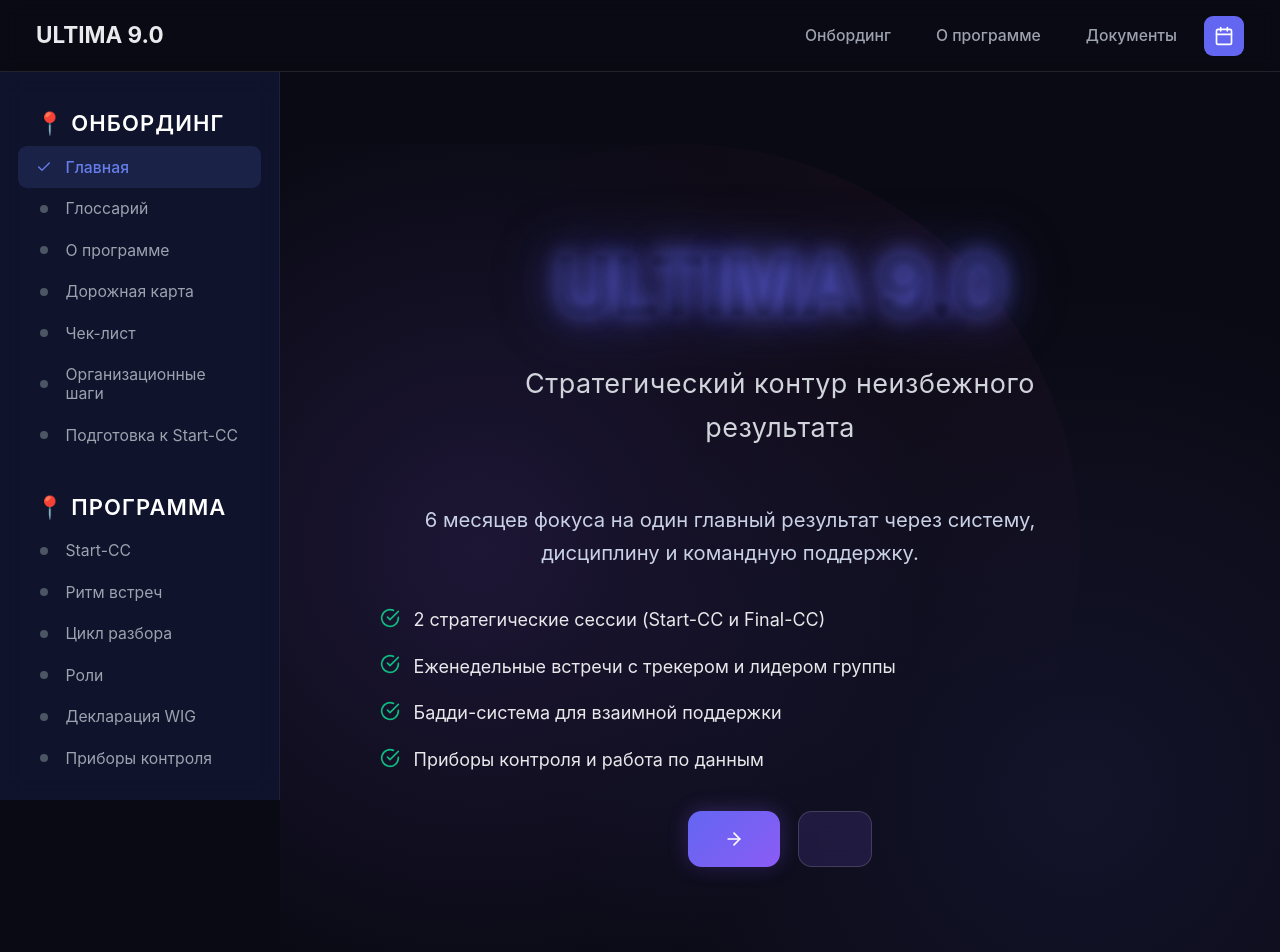
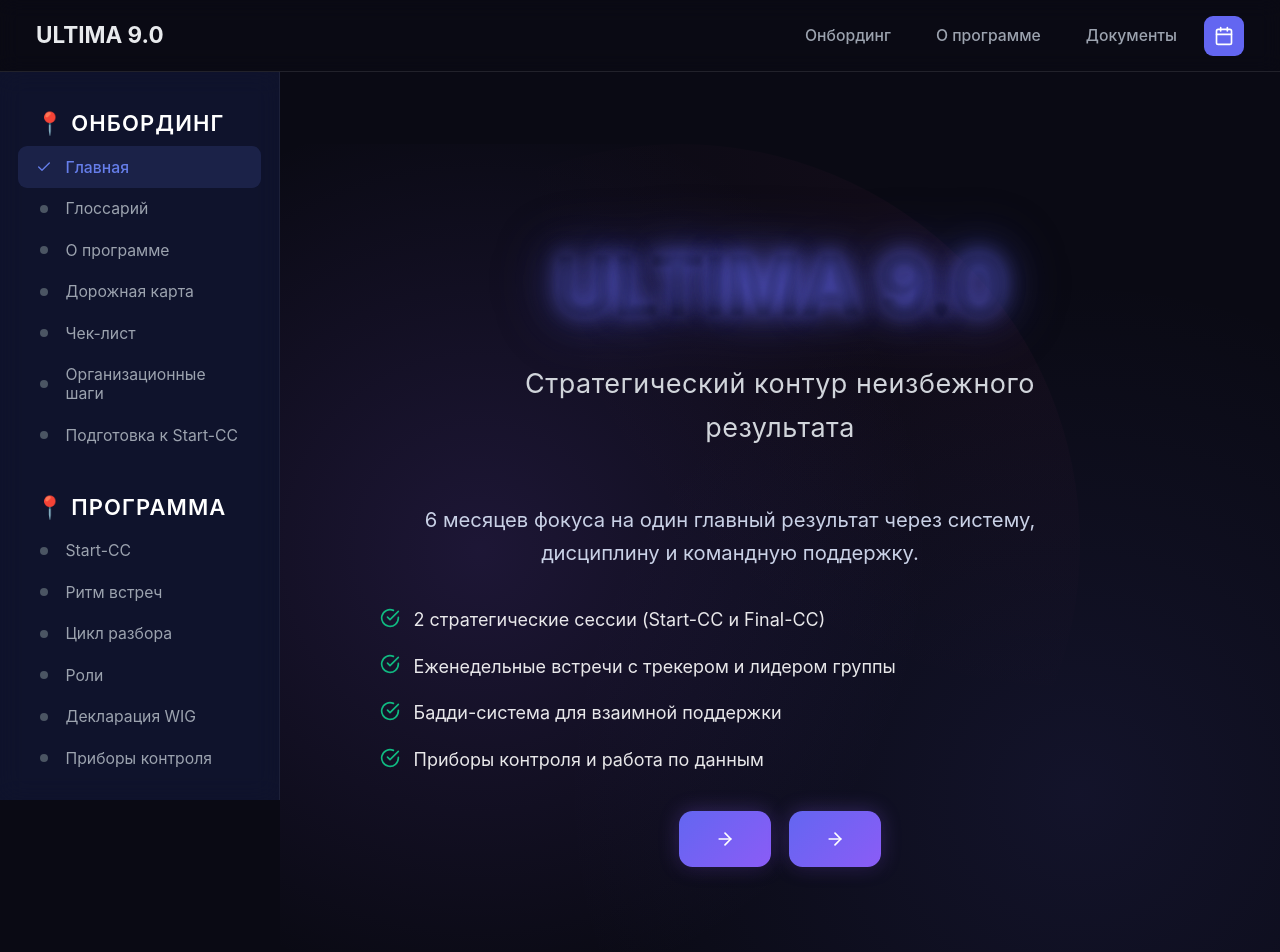
Before and after one commit to catherineYefi/Ultima_Onboarding, a React (Create React App) app: page / in a window 1280 px wide. Shown: the top 952 px of the page. Built offline with nearby package versions, Linux system fonts and the light colour scheme.

Commit message:
links grids buttons

```diff
--- a/src/components/FooterCTA.js
+++ b/src/components/FooterCTA.js
@@ -21,7 +21,7 @@ export default function FooterCTA({ id = "footer", content, scrollToSection, set
             </a>
             <button
               onClick={() => {
-                scrollToSection("prep-ss");
+                scrollToSection("ai-mentor-block");
                 setActiveTab("ai-mentor");
               }}
               className="cta-button secondary large"
--- a/src/components/Hero.js
+++ b/src/components/Hero.js
@@ -76,10 +76,10 @@ export default function Hero({ id = "hero", content, scrollToSection }) {
                 {primaryCTA.label} <ArrowRight size={20} />
               </button>
               <button
-                className="btn btn-secondary btn-lg"
+                className="btn btn-primary btn-lg"
                 onClick={() => handleCTAClick(secondaryCTA.href)}
               >
-                {secondaryCTA.label}
+                {secondaryCTA.label} <ArrowRight size={20} />
               </button>
             </div>
           </div>
--- a/src/components/PrepToSS.js
+++ b/src/components/PrepToSS.js
@@ -188,7 +188,7 @@ export default function PrepToSS({
           </div>
 
           {/* Step 3: AI Mentor */}
-          <div className="prep-step highlight">
+          <div className="prep-step highlight" id="ai-mentor-block">
             <div className="step-header">
               <div className="step-number">3</div>
               <Brain size={32} className="step-icon" />
```
Also changed, not shown: src/styles-unified.css.
